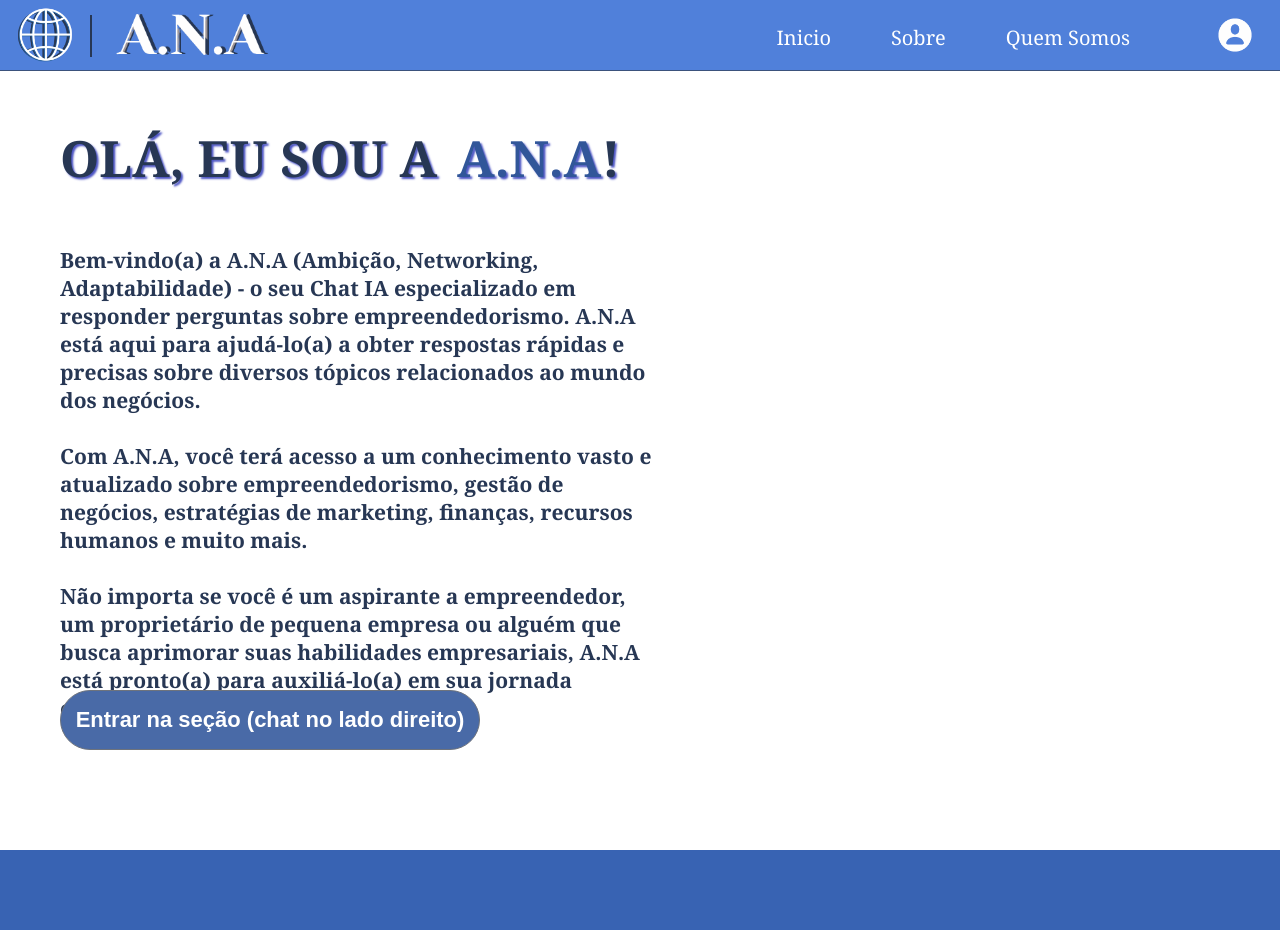
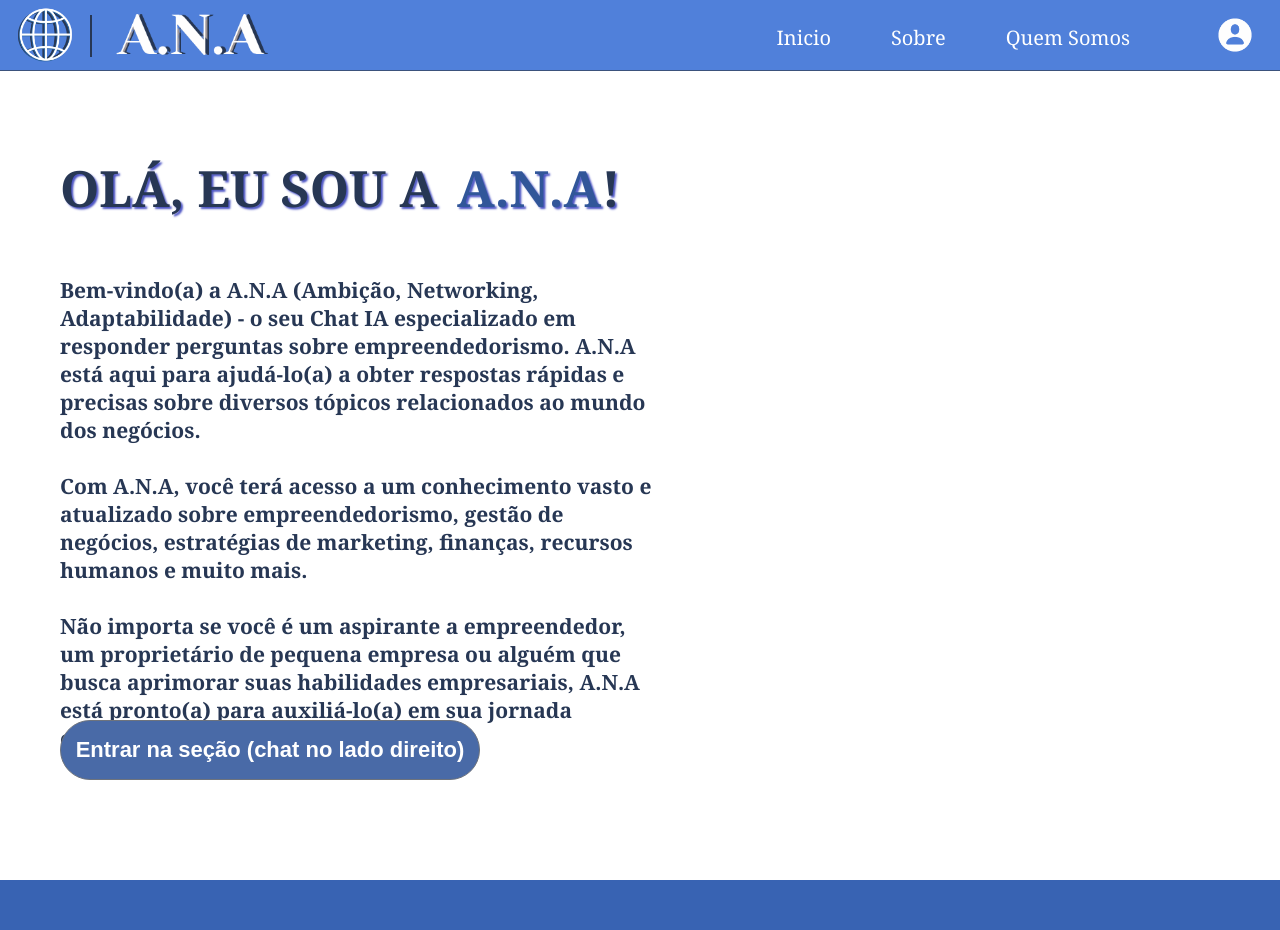
Before and after one commit to 3duardocoder/chatbot-empreendedorismo.github.io, a plain HTML site: page index.html in a window 1280 px wide. Shown: the top 930 px of the page. Drawn offline with nearby package versions, Linux system fonts and the light colour scheme.

Commit message:
Update style.css

```diff
--- a/style.css
+++ b/style.css
@@ -111,7 +111,7 @@ body {
 
 /* main */
 #top{
-    height: 70px;
+    height: 100px;
 }
 #corpo {
     display: inline;
@@ -120,13 +120,13 @@ body {
 }
 #info{
     width: 100%;
-    height: 50px;
+    height: 80px;
     background-color: #3863b3;
 
 }
 #so{
     width: 100%;
-    height: 50px;
+    height: 80px;
     background-color: #264888;
 
 }
```
